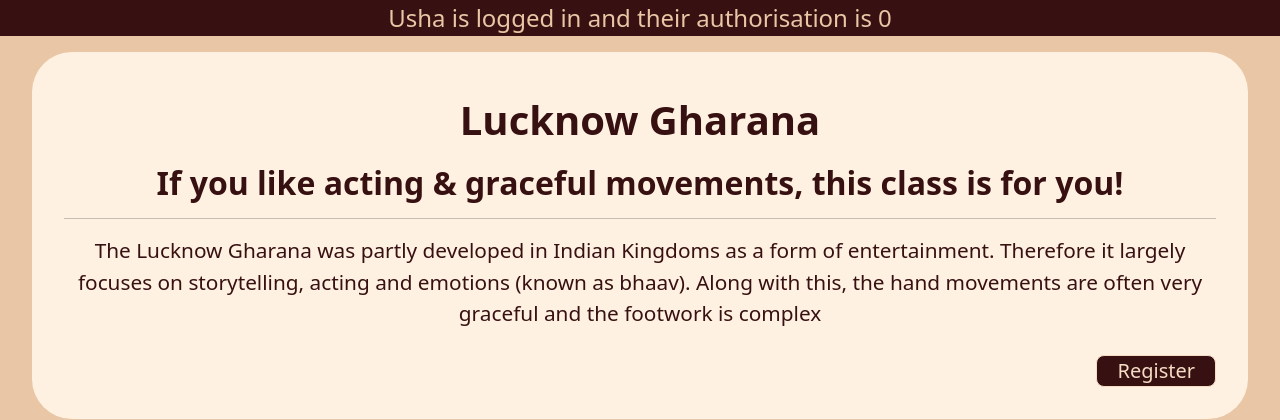
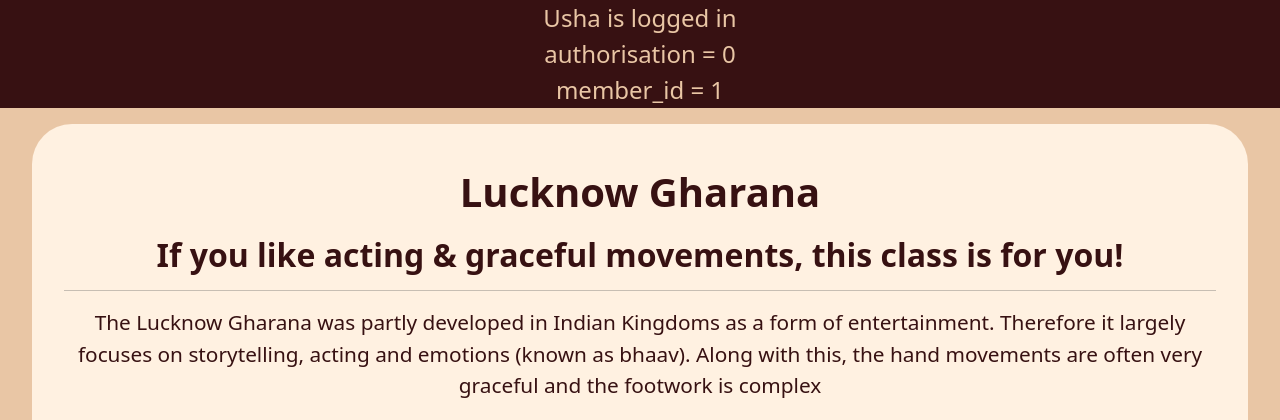
Before and after one commit to 4rush1/KalaDanceProject, a Flask app: page /classes in a window 1280 px wide. Shown: the part 992-1412 px from the top of the page. Run offline with Flask 3, Linux system fonts and the light colour scheme; a user stored in the database is signed in; data comes from the database, SQL or seed files in the repository; both versions use the stored data as it was after the commit.

Commit message:
I added the member_id to the login query, along with this I added coding in the news_cud section which puts the users name next to the news that they post

```diff
--- a/server.py
+++ b/server.py
@@ -91,9 +91,9 @@ def news_cud():
             # the datetime now is a sqlite command --> gets time off server and add it in SQLite format
             # member is fixed at 2 for now, but will change later depending on who is logged in
             sql = """insert into news(title, subtitle, content, newsdate, member_id)
-                        values(?,?,?, datetime('now', 'localtime'),2)"""
-            # tuple values
-            values_tuple = (f['title'], f['title'], f['content'])
+                        values(?,?,?, datetime('now', 'localtime'),?)"""
+            # tuple values, which includes the member_id of the person logged in / in the session
+            values_tuple = (f['title'], f['title'], f['content'], session['member_id'])
             result = run_commit_query(sql, values_tuple, db_path)
             return redirect(url_for('news'))
         elif data['task'] == 'update':
@@ -134,7 +134,7 @@ def login():
         f = request.form
         print(f)
         # QUERY TO INSERT FORM VALUES INTO MEMBER TABLE
-        sql = """ select firstname, email, age_group, about_me, password, authorisation from member where email = ? """
+        sql = """ select member_id, firstname, email, age_group, about_me, password, authorisation from member where email = ? """
         values_tuple = (f['email'],)
         result = run_search_query_tuples(sql, values_tuple, db_path, True)
         # if the query delivers a result
@@ -146,6 +146,7 @@ def login():
                 # start a session --> give the session some values
                 session['firstname'] = result['firstname']
                 session['authorisation'] = result['authorisation']
+                session['member_id'] = result['member_id']
                 print(session)
                 return redirect(url_for('index'))
             else:
--- a/templates/layout.html
+++ b/templates/layout.html
@@ -67,7 +67,10 @@
 </div>
 
     {% if session %}
-        <div class="session"> {{session['firstname']}} is logged in and their authorisation is {{session['authorisation']}}</div>
+        <div class="session"> {{session['firstname']}} is logged in <br>
+            authorisation = {{session['authorisation']}} <br>
+            member_id = {{session['member_id']}} <br>
+        </div>
     {% endif %}
 
 {% block content %}
```
Also changed, not shown: data/dance_db.sqlite.
